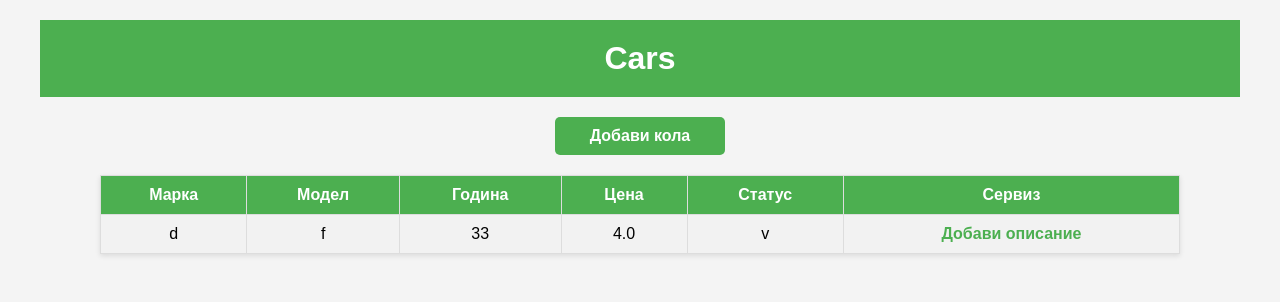
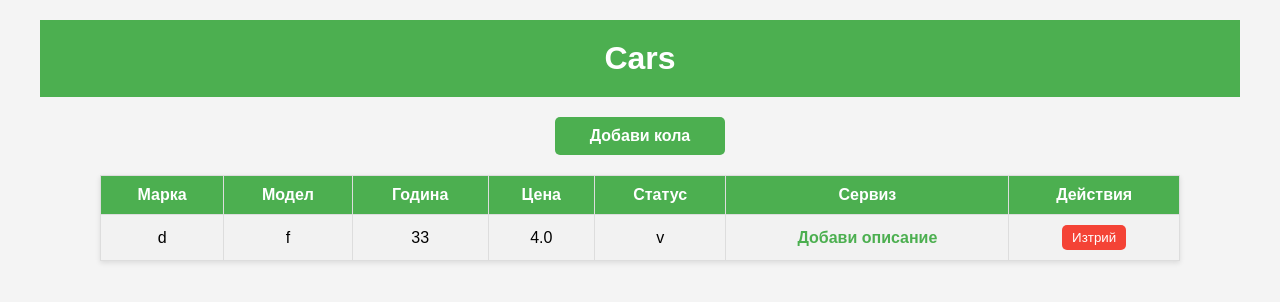
Before and after one commit to 12623215/car, a Flask app: page / in a window 1280 px wide. Shown: the top 302 px of the page. Run offline with Flask 3, Linux system fonts and the light colour scheme; data comes from the database, SQL or seed files in the repository.

Commit message:
index.html

```diff
--- a/templates/index.html
+++ b/templates/index.html
@@ -77,6 +77,20 @@
         .add-button:hover {
             background-color: #45a049;
         }
+
+        .delete-button {
+            background-color: #f44336;
+            color: white;
+            border: none;
+            padding: 5px 10px;
+            cursor: pointer;
+            text-align: center;
+            border-radius: 5px;
+        }
+
+        .delete-button:hover {
+            background-color: #d32f2f;
+        }
     </style>
 </head>
 <body>
@@ -91,6 +105,7 @@
                 <th>Цена</th>
                 <th>Статус</th>
                 <th>Сервиз</th>
+                <th>Действия</th>
             </tr>
             {% for car in cars %}
             <tr>
@@ -102,6 +117,11 @@
                 <td>
                     <a href="{{ url_for('add_expense', car_id=car[0]) }}">Добави описание</a>
                 </td>
+                <td>
+                    <form method="POST" action="{{ url_for('delete_car', car_id=car[0]) }}" style="display:inline;">
+                        <button type="submit" class="delete-button">Изтрий</button>
+                    </form>
+                </td>
             </tr>
             {% endfor %}
         </table>
```
